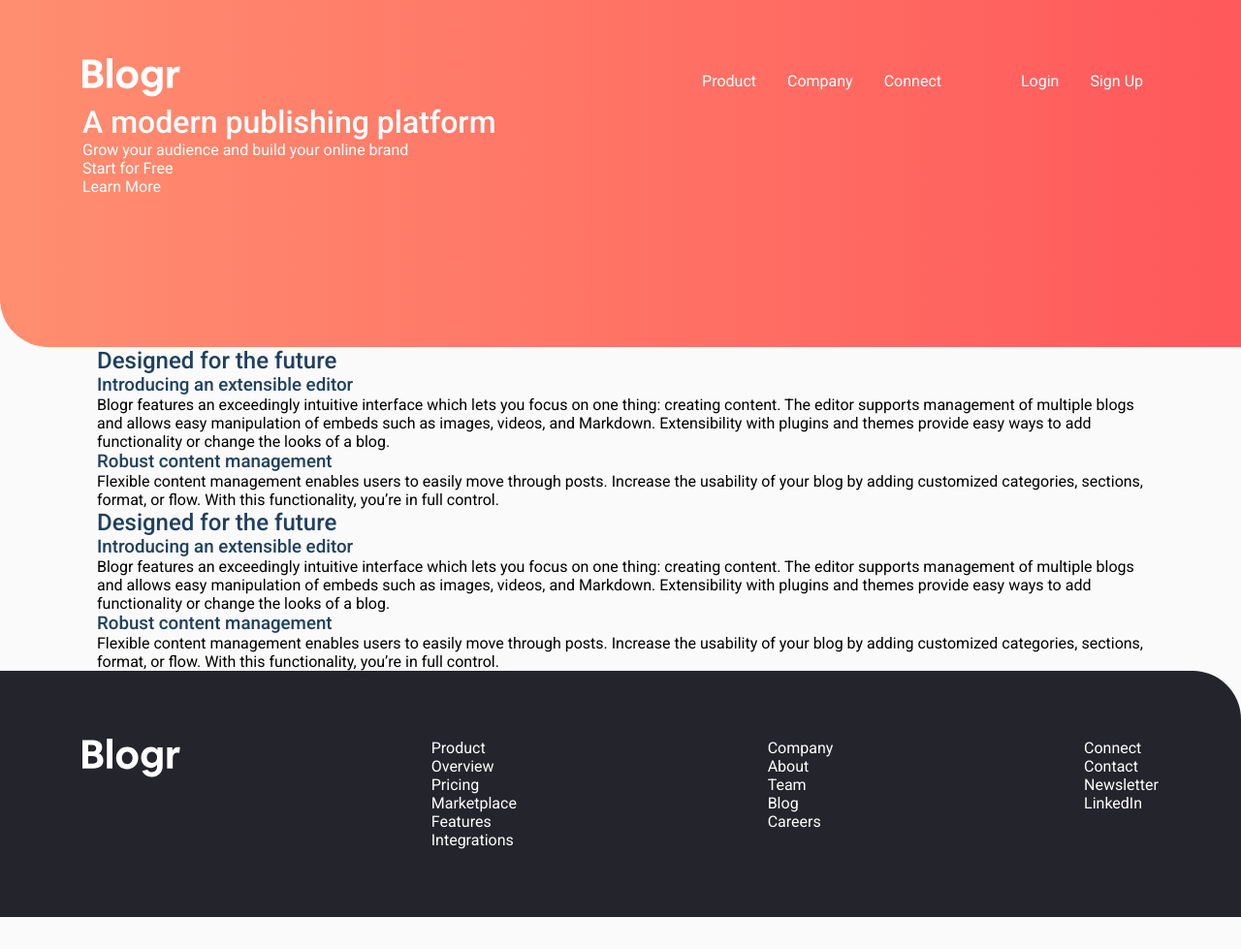
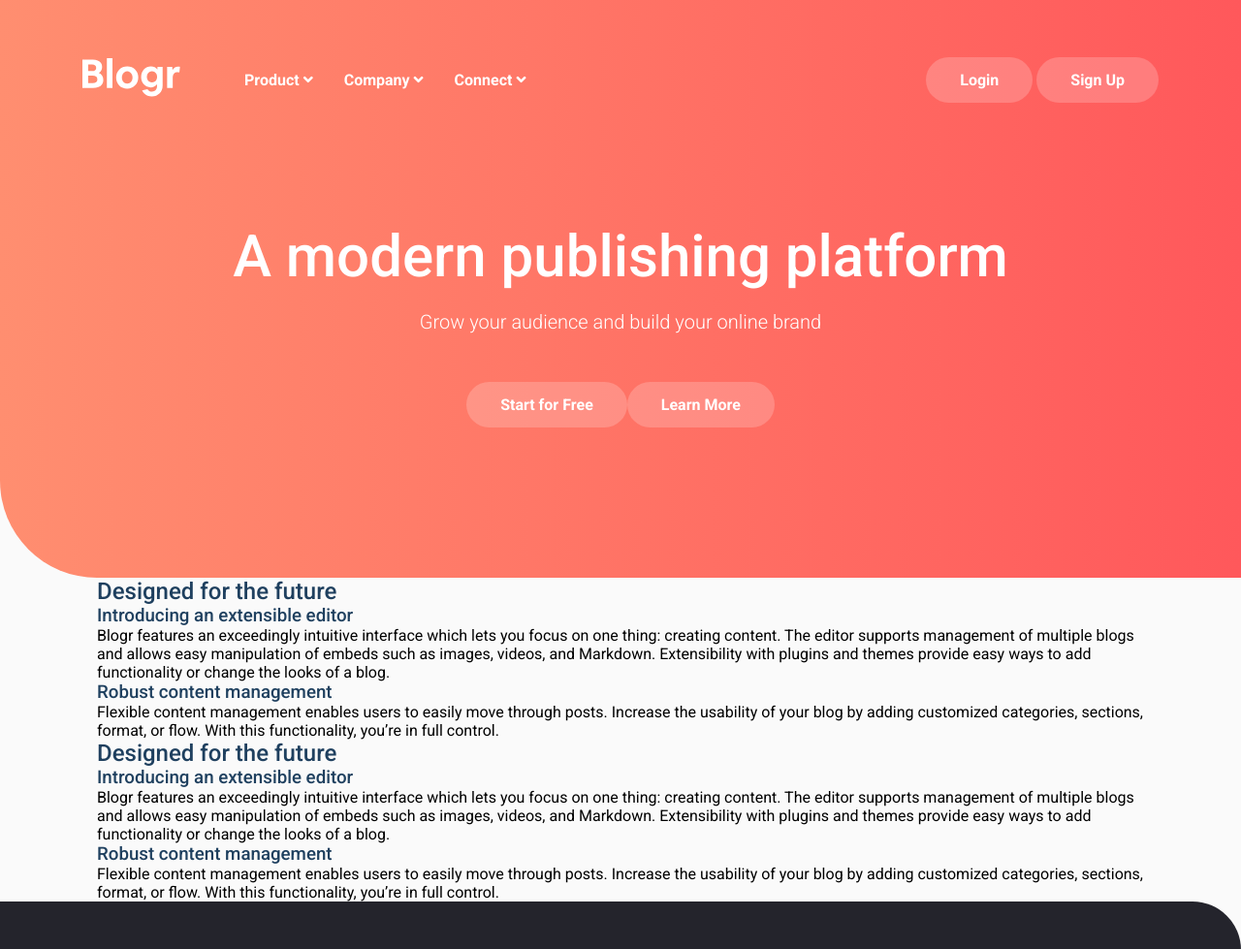
Before and after one commit to ValeriusCrow/Blogr-Landing, a plain HTML site: page index.html in a window 1280 px wide. Shown: the top 979 px of the page at 97% size. Before the commit the page ends 946 px from the top, so only its background shows below. Drawn offline with Linux system fonts and the light colour scheme; a script that the page names is missing.

Commit message:
CSS for header (in progress)

```diff
--- a/css/style.css
+++ b/css/style.css
@@ -19,15 +19,19 @@ h2, h3 {
     font-weight: 500;
 }
 
-.header {
-    background: linear-gradient(90deg, rgba(255, 142, 112, 1) 0%, rgba(255, 88, 91, 1) 100%);
-    border-radius: 0 0 0 50px;
-    color: #ffffff;
+.btn {
+    background-color: rgb(255, 255, 255, 0.2);
+    border-radius: 25px;
+    padding: 14px 35px;
 }
 
-.header a {
-    color: #ffffff;
-    text-decoration: none;
+.wrapper {
+    max-width: 1440px;
+    min-height: 100vh;
+    overflow: hidden;
+    display: flex;
+    flex-direction: column;
+    margin: 0 auto;
 }
 
 .container {
@@ -41,62 +45,94 @@ h2, h3 {
     flex: 1 1 auto;
 }
 
-.wrapper {
-    max-width: 1440px;
-    min-height: 100vh;
-    overflow: hidden;
-    display: flex;
-    flex-direction: column;
-    margin: 0 auto;
+.header {
+    background: linear-gradient(90deg, rgba(255, 142, 112, 1) 0%, rgba(255, 88, 91, 1) 100%);
+    border-radius: 0 0 0 100px;
+    color: #ffffff;
 }
 
 .header .container {
-    padding: 60px 0 156px 0;
+    display: flex;
+    flex-direction: column;
+    align-items: center;
+    justify-content: center;
+    padding: 60px 0 155px 0;
+}
+
+header a {
+    color: #ffffff;
+    text-decoration: none;
+    text-align: center;
+    font-weight: 700;
+    white-space: nowrap;
+}
+
+.header__title {
+    font-size: 60px;
+    padding-bottom: 20px;
+}
+
+.header__logo {
+    padding: 0;
+}
+
+.header__subtitle {
+    font-size: 20px;
+    font-weight: 300;
 }
 
 .header__top {
     justify-content: space-between;
+    width: 100%;
 }
 
 .header__nav {
+    display: flex;
+    justify-content: center;
+    align-items: center;
     overflow: hidden;
+    margin-left: 50px;
 }
 
 .header__nav a {
-    float: left;
-    color: white;
-    text-align: center;
     padding: 14px 16px;
-    text-decoration: none;
+}
+
+.header__bottom {
+    display: flex;
 }
 
 .header__top {
     display: flex;
 }
 
-.header__nav {
-    display: flex;
+.header__middle {
+    text-align: center;
+    padding: 125px 0 50px 0;
 }
 
-.header__right {
+.header__right, .header__left {
     display: flex;
-    padding-left: 50px;
+    align-items: center;
+    justify-content: center;
 }
+
+/*Dropdowns in header start*/
 
 .header__nav-dropdown .header__nav-dropdown-button {
     font-size: 16px;
     border: none;
     outline: none;
     color: white;
-    padding: 14px 16px;
     background-color: inherit;
     font-family: inherit;
-    margin: 0;
 }
 
 .header__nav-dropdown-content {
     display: none;
     position: absolute;
+    padding: 10px;
+    margin-top: 25px;
     background-color: #f9f9f9;
     min-width: 160px;
     box-shadow: 0 8px 16px 0 rgba(0, 0, 0, 0.2);
@@ -107,7 +143,7 @@ h2, h3 {
 .header__nav-dropdown-content a {
     float: none;
     color: black;
-    padding: 12px 16px;
+    padding: 15px 16px;
     display: block;
     text-align: left;
 }
@@ -119,6 +155,8 @@ h2, h3 {
 .header__nav-dropdown:hover .header__nav-dropdown-content {
     display: block;
 }
+
+/*Dropdowns in header end*/
 
 .footer {
     background-color: #24242c;
--- a/index.html
+++ b/index.html
@@ -6,6 +6,8 @@
     <link href="./images/favicon-32x32.png" rel="icon" sizes="32x32" type="image/png">
     <title>Frontend Mentor | [Blogr]</title>
     <link href="https://fonts.googleapis.com" rel="preconnect">
+    <link crossorigin="anonymous" href="https://pro.fontawesome.com/releases/v5.10.0/css/all.css"
+          integrity="sha384-AYmEC3Yw5cVb3ZcuHtOA93w35dYTsvhLPVnYs9eStHfGJvOvKxVfELGroGkvsg+p" rel="stylesheet"/>
     <link crossorigin href="https://fonts.gstatic.com" rel="preconnect">
     <link href="https://fonts.googleapis.com/css2?family=Roboto:wght@300;400;500;700&display=swap" rel="stylesheet">
     <link href="css/style.css" rel="stylesheet">
@@ -15,14 +17,18 @@
     <header class="header">
         <div class="container">
             <div class="header__top">
+                <div class="header__left">
                     <div class="header__logo">
-                    <a href="#">
+                        <a class="logo" href="#">
                             <img alt="" class="logo" src="images/logo.svg">
                         </a>
                     </div>
+
                     <nav class="header__nav">
                         <div class="header__nav-dropdown">
-                        <button class="header__nav-dropdown-button">Product</button>
+                            <a class="header__nav-dropdown-button">Product
+                                <i class="fas fa-angle-down"></i>
+                            </a>
                             <div class="header__nav-dropdown-content">
                                 <a href="#">Overview</a>
                                 <a href="#">Pricing</a>
@@ -32,7 +38,9 @@
                             </div>
                         </div>
                         <div class="header__nav-dropdown">
-                        <button class="header__nav-dropdown-button">Company</button>
+                            <a class="header__nav-dropdown-button">Company
+                                <i class="fas fa-angle-down"></i>
+                            </a>
                             <div class="header__nav-dropdown-content">
                                 <a href="#">About</a>
                                 <a href="#">Team</a>
@@ -41,31 +49,32 @@
                             </div>
                         </div>
                         <div class="header__nav-dropdown">
-                        <button class="header__nav-dropdown-button">Connect</button>
+                            <a class="header__nav-dropdown-button">Connect
+                                <i class="fas fa-angle-down"></i>
+                            </a>
                             <div class="header__nav-dropdown-content">
                                 <a href="#">Contact</a>
                                 <a href="#">Newsletter</a>
                                 <a href="#">LinkedIn</a>
                             </div>
                         </div>
+                    </nav>
+                </div>
                 <div class="header__right">
-                        <div class="header__right-login btn">
-                            <a href="">Login</a>
-                        </div>
-                        <div class="header__right-signup btn">
-                            <a href="">Sign Up</a>
+                    <div class="header__right-login">
+                        <a class="btn" href="#">Login</a>
+                        <a class="btn" href="#">Sign Up</a>
                     </div>
                 </div>
-                </nav>
             </div>
+            <div class="header__middle">
                 <h1 class="header__title">A modern publishing platform</h1>
                 <p class="header__subtitle">Grow your audience and build your online brand</p>
+            </div>
             <div class="header__bottom">
-                <div class="header__bottom btn">
-                    <a href=""> Start for Free</a>
-                </div>
-                <div class="header__bottom btn">
-                    <a href="">Learn More</a>
+                <div class="header__bottom">
+                    <a class="btn" href="#">Start for Free</a>
+                    <a class="btn" href="#">Learn More</a>
                 </div>
             </div>
         </div>
```
Lines whose indentation alone changed are shown as unchanged.
